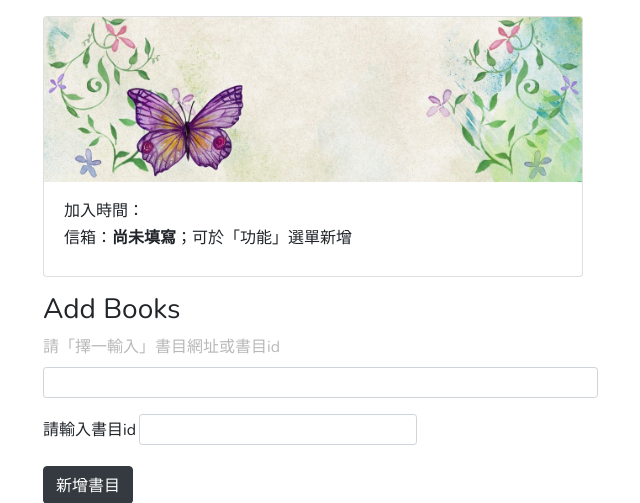
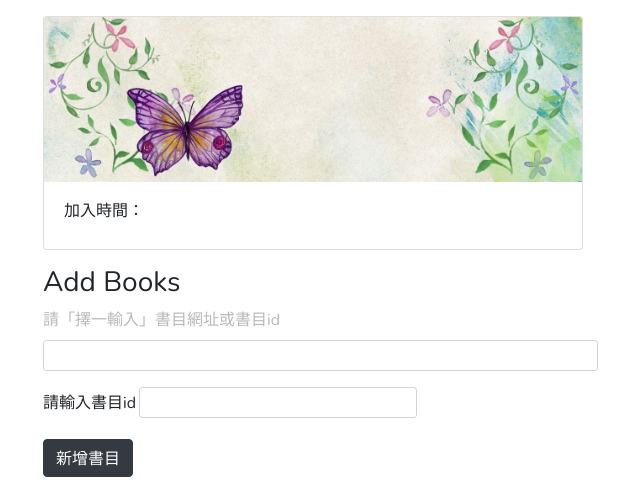
Before and after one commit to kyomind/library-tracker, a Python web app: template app/templates/user.html in a window 1280 px wide. Shown: the part 56-559 px from the top of the page, without its empty margins (42-682 px from the left). Run offline with Jinja, Linux system fonts and the light colour scheme; the template is opened without the code that fills it, so the values that code supplies are empty; some libraries are stand-ins or nearby versions.

Commit message:
變更頁面呈現：未登入信箱時不提示

```diff
--- a/app/templates/user.html
+++ b/app/templates/user.html
@@ -19,8 +19,7 @@
                 {% else %}
                 <span class="badge badge-secondary" style="font-size: 10pt;margin-left: 3pt">未驗證</span></h6>
                 {% endif %}
-            {% else %}
-            <h6>信箱：<strong>尚未填寫</strong>；可於「功能」選單新增</h6>
+
             {% endif %}
 
     </div>
```
